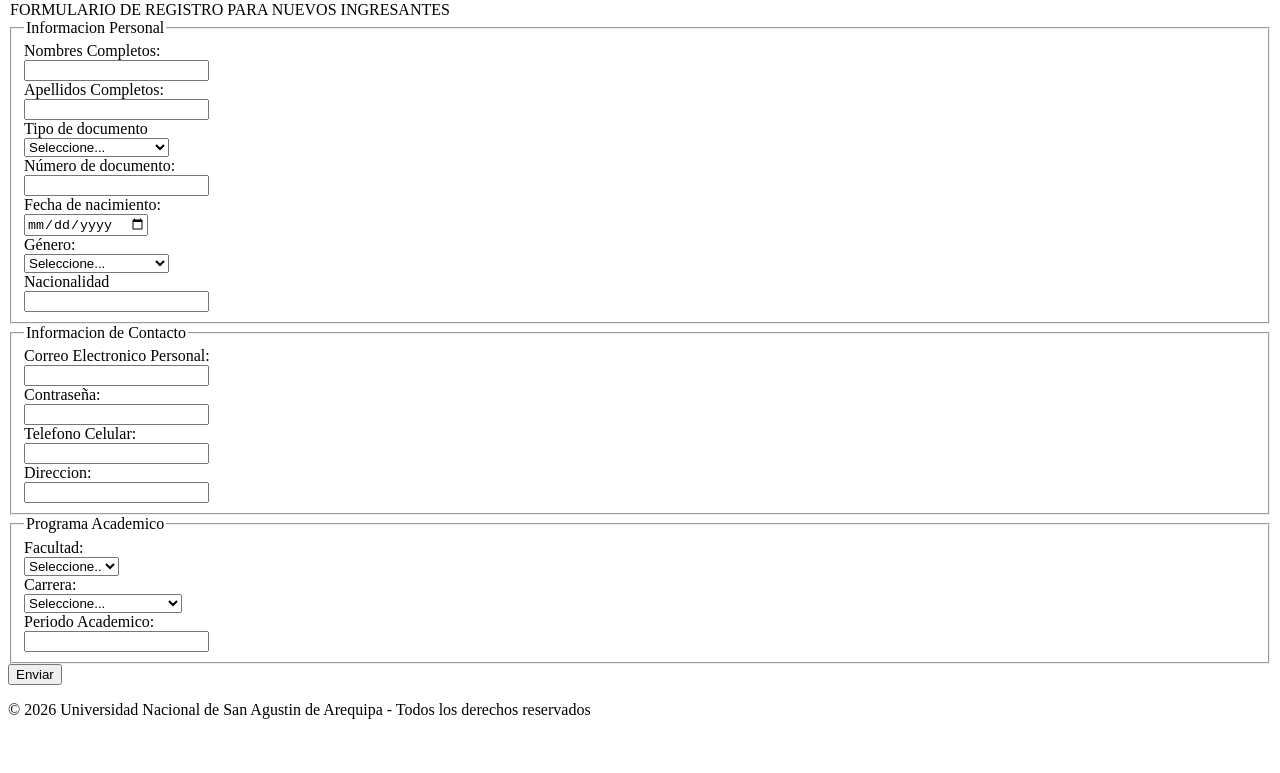
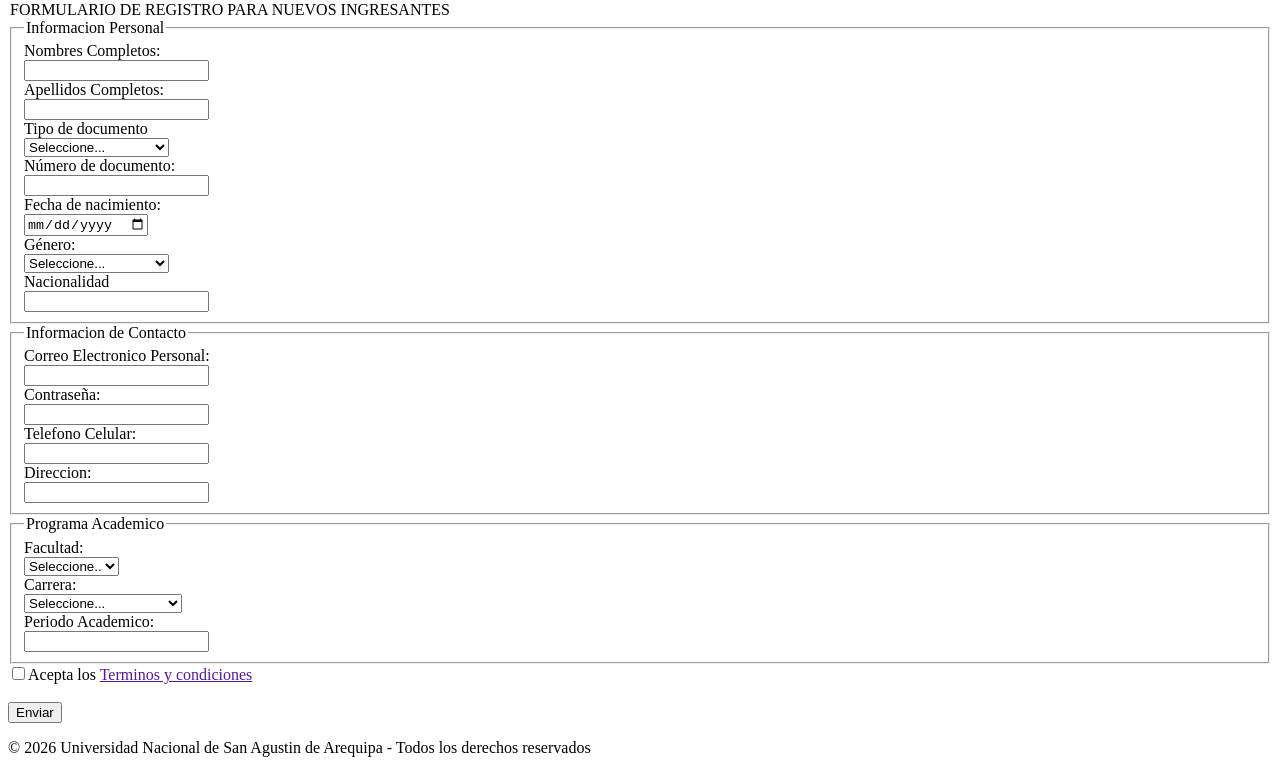
Before and after one commit to alexiscl0/IDWEB, a plain HTML site: page Lab02/SGA.html in a window 1280 px wide. Shown: the part 177-950 px from the top of the page. Before the commit the page ends 912 px from the top, so only its background shows below. Drawn offline with Linux system fonts and the light colour scheme.

Commit message:
Lab02: Agregando la confirmacion de los terminos y condiciones

```diff
--- a/Lab02/SGA.html
+++ b/Lab02/SGA.html
@@ -164,6 +164,10 @@
               required />
           </div>
         </fieldset>
+        <input type="checkbox" name="terminos" id="terminos" /><label
+          for="terminos"
+          >Acepta los <a href="">Terminos y condiciones</a></label
+        ><br /><br />
         <button type="submit">Enviar</button>
       </form>
     </main>
```
